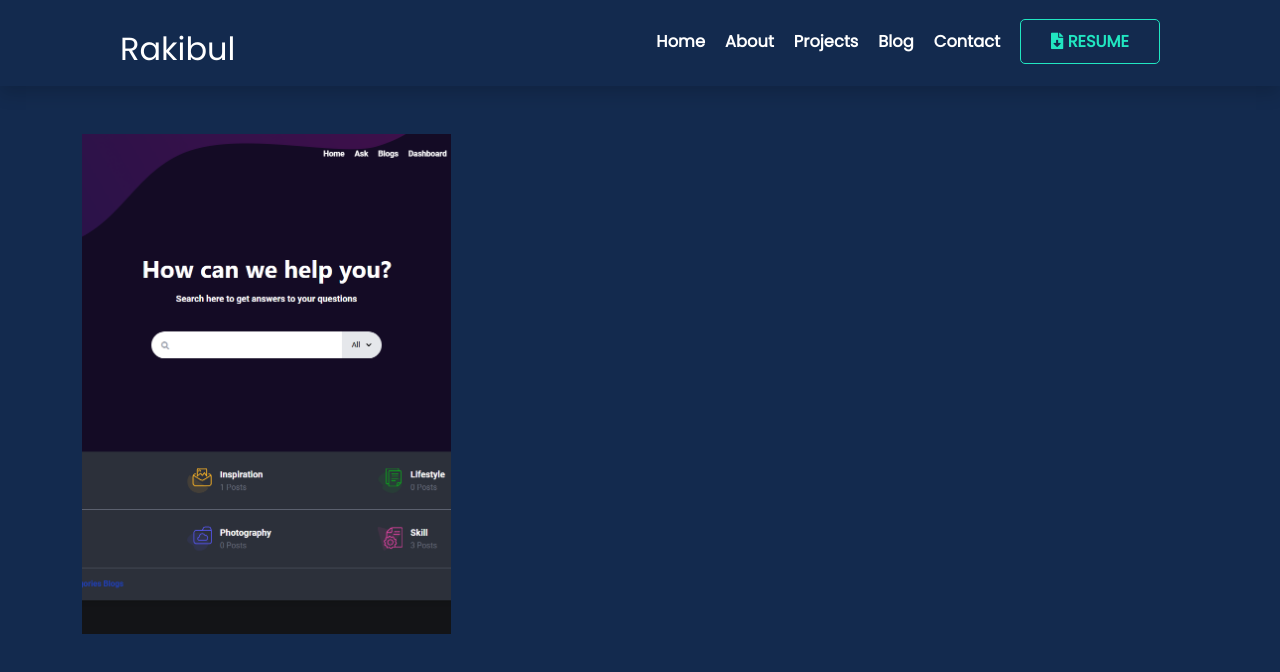
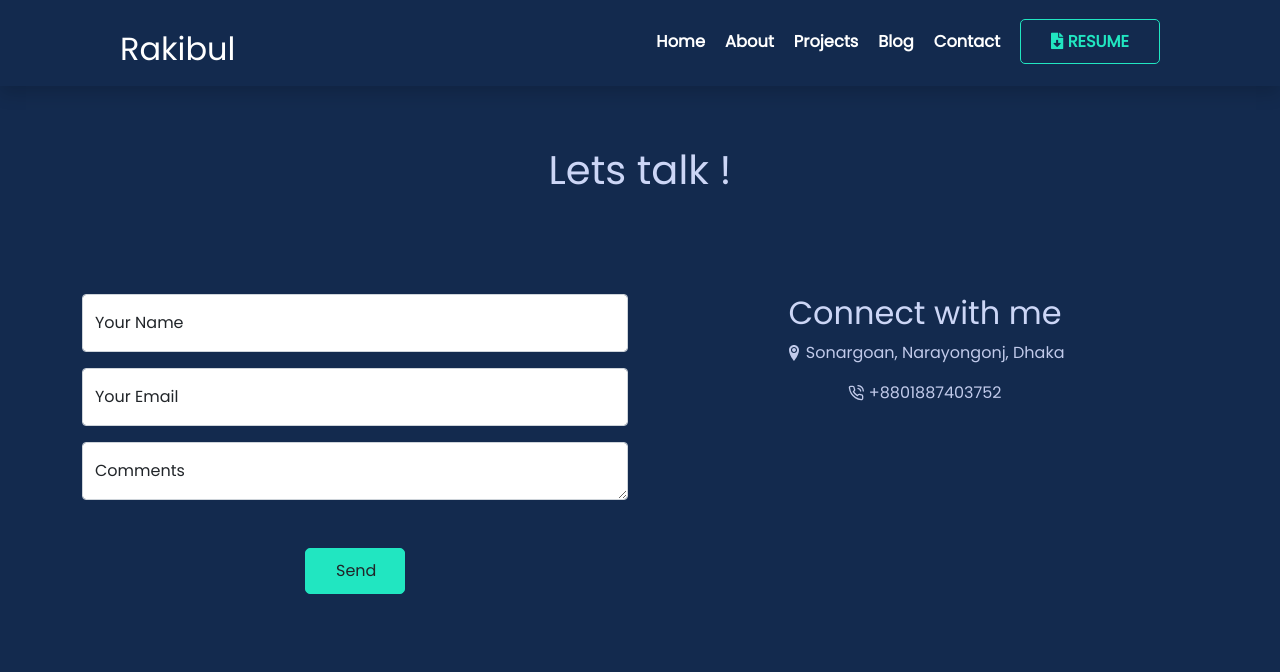
Before and after one commit to RHsanto/RH-portfolio, a React (Create React App) app: page /contact in a window 1280 px wide. Shown: the top 672 px of the page. Built offline with nearby package versions, Linux system fonts and the light colour scheme.

Commit message:
add hover animation

```diff
--- a/src/components/Contact/Contact.css
+++ b/src/components/Contact/Contact.css
@@ -1,17 +1,8 @@
-.contact-section{
-padding: 100px 0px;
-}
-.contact h1, p{
-color: aliceblue;
+/* home contact */
+.contact-colum{
+margin: 100px auto;
 }
 
-.contact p{
-width: 80%;
-margin: 0 auto;
-line-height: 30px;
-margin-top: 30px;
-margin-bottom: 40px;
-}
 .contact-btn{
   border: 1px solid;
   width: 120px;
@@ -31,7 +22,26 @@ margin-bottom: 40px;
 .contact-btn a{
   color:#64ffda ;
 }
+/* main contact page */
+.contact-section{
+  margin-top: 60px;
+}
+.contact-me-title{
+  margin-bottom: 100px;
+}
+.send{
+ padding: 10px 30px;
+ border: 0;
+ border-radius: 5px;
+ border: 1px solid  #21E6C1;
+ background-color: #21E6C1;
+ width: 100px;
+ margin: 0 auto;
+ cursor: pointer;
+}
 
+
+/* mobile projects */
 .mb-card img{
   width:100%;
   height: 500px;
--- a/src/components/Contact/Contact.js
+++ b/src/components/Contact/Contact.js
@@ -1,44 +1,47 @@
 /* eslint-disable react/jsx-no-target-blank */
 import React from 'react';
 import './Contact.css'
-import Projects from '../../image/project-1.png'
-import { AiOutlineGithub } from "react-icons/ai";
-import { HiOutlineExternalLink } from "react-icons/hi";
+import { ImLocation2 } from "react-icons/im";
+import { FiPhoneCall } from "react-icons/fi";
 
 const Contact = () => {
+
+  const handleSend=()=>{
+    alert('Thanks for Your Message')
+  }
   return (
-    <div>
-      <div className="container mt-5">
-        <div className="row  gy-4 gx-1">
-          <div className="col-lg-4 mb-card">
-            <img src={Projects} alt="" />
-          <div className="mb-info ">
-          <h4 className='mb-4'>Halcyon Theme</h4>
-           <p className='text-dark'>A minimal, dark blue theme for VS Code, Sublime Text, Atom, iTerm, and more. Available on Visual Studio Marketplace, Package Control, Atom Package Manager, and npm.
-             </p>
-             <div className=" tools text-start ">
-             <li>HTML</li>
-          <li>CSS</li>
-        <li>React</li>
-        <li>Material UI</li>
-        <li>Bootstrap</li>
-        <li>Node.js</li>
-        <li>Express.js</li>
-        <li>MongoDB</li>
-        <li>Firebase</li>
-             </div>
-             <div className="mb-link-up">
-          <a target='_blank' href="https://github.com/RHsanto/racing-car-project-client-side">
-            <AiOutlineGithub/><h6>Client</h6></a>
-          <a target='_blank' href="https://github.com/RHsanto/racing-car-project-server-side">
-            <AiOutlineGithub/><h6>Server</h6></a>
-          <a target='_blank' href="https://vibrant-leavitt-6ff91c.netlify.app">
-            <HiOutlineExternalLink/><h6>Live</h6></a>
-        </div>
-          </div>
-          </div>
-        </div>
+    <div className="contact-section">
+      <div className='container'>
+      <div className="contact-me">
+        <h1 className="contact-me-title text-center ">Lets talk !</h1>
+     <div className="row ">
+       <div className="col-lg-6">
+       <form action="">
+       <div class="form-floating mb-3">
+          <input  type="text" name="name"  class="form-control" id="floatingInput1" placeholder="name@example.com"/>
+          <label for="floatingInput1">Your Name</label>
       </div>
+       <div class="form-floating mb-3">
+          <input  type="email" name="name"  class="form-control" id="floatingInput1" placeholder="name@example.com"/>
+          <label for="floatingInput1">Your Email</label>
+      </div>
+      <div class="form-floating">
+       <textarea class="form-control"  name="message" placeholder="Leave a comment here" id="floatingTextarea"></textarea>
+       <label for="floatingTextarea">Comments</label>
+      </div>
+      <div onClick={handleSend} className='send my-5'>Send </div>
+       </form>
+       </div>
+       <div className="col-lg-6">
+       <div className="connected text-center">
+       <h2 className='contact-title'>Connect with me</h2>
+          <p><ImLocation2/> Sonargoan, Narayongonj, Dhaka</p>
+          <p><FiPhoneCall/> +8801887403752</p>
+       </div>
+       </div>
+     </div>
+      </div>
+    </div>
     </div>
   );
 };
--- a/src/components/Home/About/About.js
+++ b/src/components/Home/About/About.js
@@ -3,10 +3,10 @@ import profile from '../../../image/profile.png'
 const About = () => {
   return (
     <div className='container '>
-      <div className="row  my-container about">
+      <div className="row  my-container about g-4">
         <div className="col-lg-6 about-info">
-          <h3 className='title'>About me</h3>
-         <p>Hello! My name is Rakibul and I enjoy creating things on the internet.
+          <h3 className='title '>About me</h3>
+         <p className='mt-4'>Hello! My name is Rakibul and I enjoy creating things on the internet.
             I am a self-motivated and enthusiastic web developer with a keen interest in
             JavaScript. I am a programmer with a good level of expertise in front-end
             web development. I am a technology lover. I am interested in MERN
--- a/src/components/Home/Home.css
+++ b/src/components/Home/Home.css
@@ -52,7 +52,7 @@ color: #21E6C1 !important;
   font-weight: bold;
   color: #8892B0;
 }
-.introduce .name{
+.introduce .name, .contact-title, .contact-me-title{
   color: #CCD6F6;
 }
 p{
@@ -157,7 +157,12 @@ z-index: 111;
   p{
   font-size: 16px;
   }
-
+  .about-border{
+  display: none;
+  }
+  .profile img{
+    position: relative;
+  }
   .title:after {
     width: 60%;
   }
--- a/src/components/Home/Home.js
+++ b/src/components/Home/Home.js
@@ -1,6 +1,7 @@
 import React from 'react';
 import { Link } from 'react-router-dom';
 import Blog from '../Blog/Blog';
+import MbProjects from '../Projects/MbProjects';
 import Projects from '../Projects/Projects';
 import About from './About/About';
 import Banner from './Banner';
@@ -10,13 +11,14 @@ const Home = () => {
     <div>
       <Banner/>
       <About/>
-      <Projects/>
+      <div className='d-none d-lg-block'> <Projects/></div>
+      <div className='d-block d-lg-none'> <MbProjects/></div>
       <Blog/>
       {/* contact section */}
-     <div className="container contact-section">
-        <div className="row my-5 my-container">
-          <div className="col-lg-6 mx-auto contact text-center">
-          <h1>Get In Touch</h1>
+     <div className="container home-contact">
+        <div className="row my-container">
+          <div className="col-lg-6 contact-colum text-center">
+          <h1 className='contact-title'>Get In Touch</h1>
           <p>I’m currently looking for new opportunities, my inbox is always open. Whether you have a
             question or just want to say hi, I’ll try my best to get back to you!</p>
             <div className="contact-btn">
--- /dev/null
+++ b/src/components/Projects/MbProjects.js
@@ -0,0 +1,45 @@
+/* eslint-disable react/jsx-no-target-blank */
+import React from 'react';
+import { AiOutlineGithub } from "react-icons/ai";
+import { HiOutlineExternalLink } from "react-icons/hi";
+import Projects from '../../image/project-1.png'
+const MbProjects = () => {
+  return (
+    <>
+      <div className="container mt-5">
+        <div className="row  gy-4 gx-1">
+          <h2 className='title'>My Work</h2>
+          <div className="col-lg-4 mb-card">
+            <img src={Projects} alt="" />
+          <div className="mb-info ">
+          <h4 className='mb-4'>Halcyon Theme</h4>
+           <p className='text-dark'>A minimal, dark blue theme for VS Code, Sublime Text, Atom, iTerm, and more. Available on Visual Studio Marketplace, Package Control, Atom Package Manager, and npm.
+             </p>
+             <div className=" tools text-start ">
+             <li>HTML</li>
+          <li>CSS</li>
+        <li>React</li>
+        <li>Material UI</li>
+        <li>Bootstrap</li>
+        <li>Node.js</li>
+        <li>Express.js</li>
+        <li>MongoDB</li>
+        <li>Firebase</li>
+             </div>
+             <div className="mb-link-up">
+          <a target='_blank' href="https://github.com/RHsanto/racing-car-project-client-side">
+            <AiOutlineGithub/><h6>Client</h6></a>
+          <a target='_blank' href="https://github.com/RHsanto/racing-car-project-server-side">
+            <AiOutlineGithub/><h6>Server</h6></a>
+          <a target='_blank' href="https://vibrant-leavitt-6ff91c.netlify.app">
+            <HiOutlineExternalLink/><h6>Live</h6></a>
+        </div>
+          </div>
+          </div>
+        </div>
+      </div>
+    </>
+  );
+};
+
+export default MbProjects;
--- a/src/components/Projects/Projects.js
+++ b/src/components/Projects/Projects.js
@@ -1,8 +1,8 @@
 /* eslint-disable react/jsx-no-target-blank */
 import React from 'react';
 import project1 from '../../image/project-1.png'
-import project2 from '../../image/project-2.png'
-import project3 from '../../image/project-3.png'
+import project3 from '../../image/project-2.png'
+import project2 from '../../image/1650102468052.png'
 import './Projects.css'
 import { AiOutlineGithub } from "react-icons/ai";
 import { HiOutlineExternalLink } from "react-icons/hi";
@@ -100,29 +100,29 @@ const Projects = () => {
          </div>
          </div>
          <div className="col-lg-6 site ">
-        <p>Educational site</p>
-        <h3>Educal</h3>
+        <p>Learning Management  site</p>
+        <h3>E-learning</h3>
         <div className="info ">
-        This is an educational website. Where there are courses and events in different educational categories. Which the user can order if he
-        wants and the user can give his opinion about the course.
+        This website has never been fully created. There is some work left in the back-end of it which is in process.
+         I hope this project will be completed soon.
         </div>
         <ul className='mt-4 tools'>
          <li>React</li>
-         <li>Redux</li>
-         <li>Material UI</li>
          <li>Node.js</li>
          <li>Express.js</li>
          <li>MongoDB</li>
          <li>HTML</li>
          <li>CSS</li>
-         <li>Swiper.js</li>
+         <li>Bootstrap</li>
+         <li>React icon</li>
+         <li>Vercel</li>
          </ul>
          <div className="link-up">
-           <a target='_blank' href="https://github.com/RHsanto/edual-project">
+           <a target='_blank' href="https://github.com/RHsanto/learning-management-system">
              <AiOutlineGithub/><h6>Client</h6></a>
-           <a target='_blank' href="https://github.com/RHsanto/team-89-project-server-site">
+           <a target='_blank' href="https://github.com/RHsanto/learning-management--server-site">
              <AiOutlineGithub/><h6>Server</h6></a>
-           <a target='_blank' href="https://team-education-site.netlify.app/">
+           <a target='_blank' href="https://learning-management-system-theta.vercel.app/">
              <HiOutlineExternalLink/><h6>Live</h6></a>
          </div>
          <div className="projects-btn">
```
